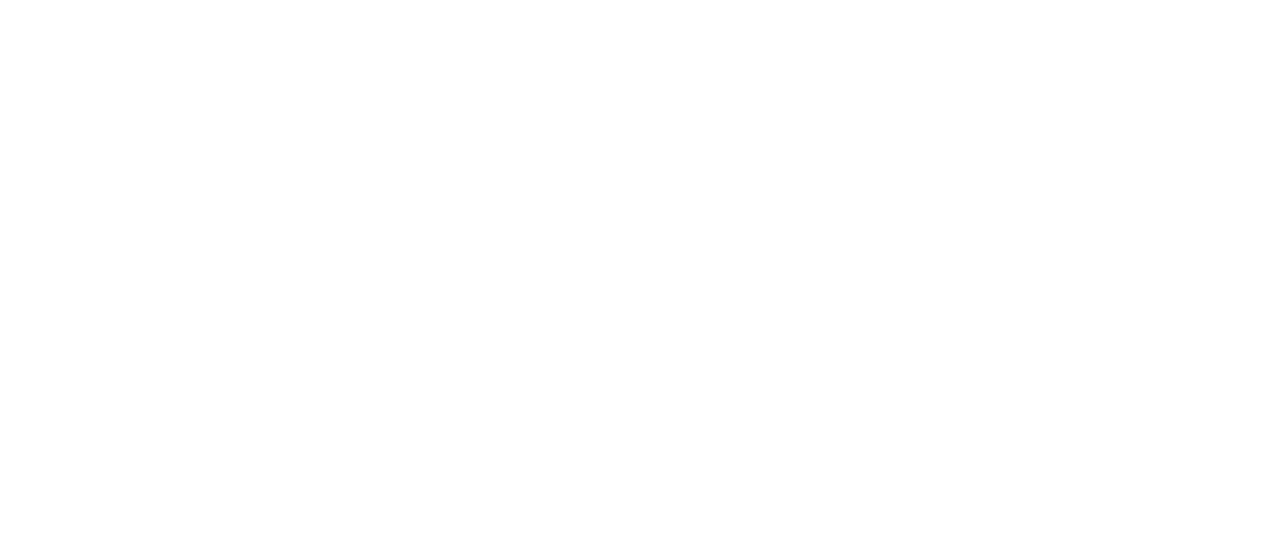
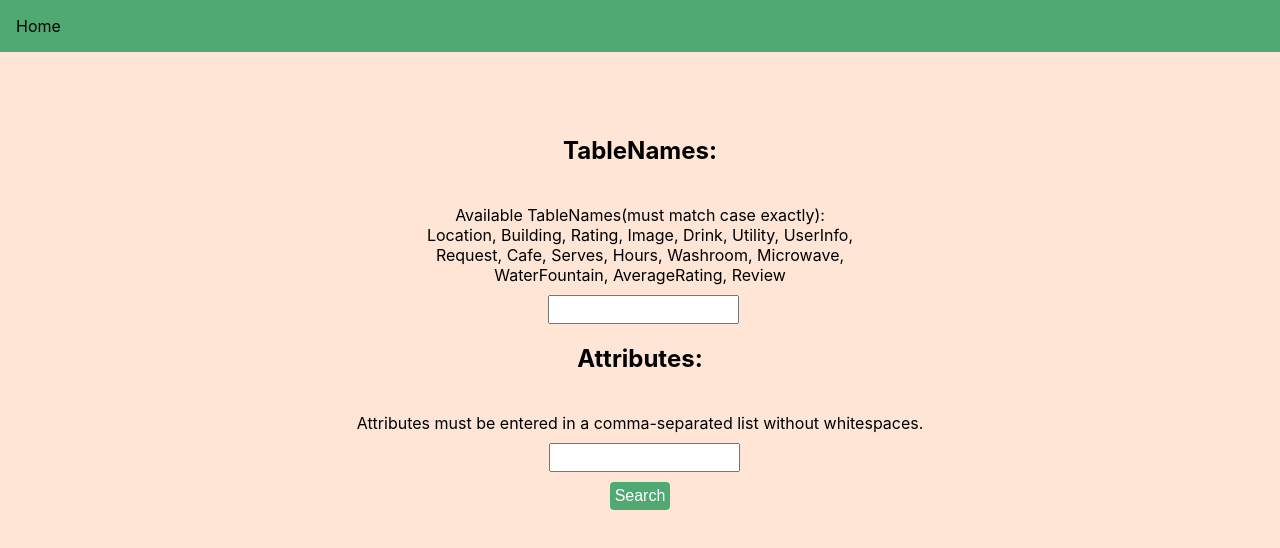
Before and after one commit to elee131/UBCSurvivalKit, a React (Create React App) app in the folder cs304-frontend/: page /dbpage in a window 1280 px wide. Before the commit this address had no page. Shown: the top 548 px of the page. Built offline with nearby package versions, Linux system fonts and the light colour scheme.

Commit message:
added fullDB page

```diff
--- a/cs304-frontend/src/App.js
+++ b/cs304-frontend/src/App.js
@@ -12,6 +12,7 @@
 import AdminPage from "./pages/AdminPage";
 import Features from "./pages/Features";
 import APITest from "./pages/APITest";
+import FullDBPage from "./pages/FullDBPage";
 
 function App() {
   return (
@@ -26,6 +27,7 @@
         <Route path="/user" element={<UserPage />} />
         <Route path="/admin" element={<AdminPage />} />
         <Route path="/features" element={<Features />} />
+        <Route path="/dbpage" element={<FullDBPage />} />
         <Route path="/testing" element={<APITest />} />
       </Routes>
     </BrowserRouter>
--- /dev/null
+++ b/cs304-frontend/src/pages/FullDBPage.js
@@ -0,0 +1,111 @@
+import React, { useState, useEffect } from 'react';
+import { Link } from "react-router-dom";
+import "./Style.css";
+
+function App() {
+    const [data, setData] = useState([]);
+    const [columns, setColumns] = useState([]);
+    const [error, setError] = useState(null);
+    const [tableName, setTableName] = useState("");
+    const [attributes, setAttributes] = useState("");
+
+    const handleSearchClick = async () => {
+        try {
+            const query = new URLSearchParams({ tableName, attributes }).toString();
+            const response = await fetch(`/generic-projection?${query}`, {
+                method: 'GET',
+                headers: {
+                    'Content-Type': 'application/json'
+                }
+            });
+
+            const result = await response.json();
+            if (result.success) {
+                setData(result.data);
+                setColumns(result.columns);
+            } else {
+                setError(result.message);
+            }
+        } catch (err) {
+            setError('Error fetching data');
+        }
+    };
+
+    return (
+        <div className="container">
+            <div className="Navbar">
+                <Link to="/" style={{ textDecoration: "none", color: "black" }}>
+                    Home
+                </Link>
+            </div>
+
+            <div className="checkbox-container">
+                <label className="tableName">
+                    <h2>TableNames:</h2>
+
+                    <br/>
+                    Available TableNames(must match case exactly):
+                    <br/>
+                    Location, Building, Rating, Image, Drink, Utility, UserInfo,
+                    <br/>
+                    Request, Cafe, Serves, Hours, Washroom, Microwave,
+                    <br/>
+                    WaterFountain, AverageRating, Review
+                    <br/>
+
+                    <input
+                        type="text"
+                        value={tableName}
+                        onChange={(e) => setTableName(e.target.value)}
+                        style={{marginTop: '10px', padding: '5px'}}
+                    />
+                </label>
+                <label className="Attributes">
+                    <h2>Attributes:</h2>
+                    <br/>
+                    Attributes must be entered in a comma-separated list without whitespaces.
+                    <br/>
+                    <input
+                        type="text"
+                        value={attributes}
+                        onChange={(e) => setAttributes(e.target.value)}
+                        style={{marginTop: '10px', padding: '5px'}}
+                    />
+                </label>
+                <button
+                    onClick={handleSearchClick}
+                    className="search-button"
+                >
+                    Search
+                </button>
+            </div>
+
+            <div className="resultTable">
+                {error ? (
+                    <div>Error: {error}</div>
+                ) : (
+                    <table>
+                    <thead>
+                        <tr>
+                            {columns.map(column => (
+                                <th key={column}>{column}</th>
+                            ))}
+                        </tr>
+                        </thead>
+                        <tbody>
+                        {data.map((row, rowIndex) => (
+                            <tr key={rowIndex}>
+                                {row.map((cell, cellIndex) => (
+                                    <td key={cellIndex}>{cell}</td>
+                                ))}
+                            </tr>
+                        ))}
+                        </tbody>
+                    </table>
+                )}
+            </div>
+        </div>
+    );
+}
+
+export default App;
--- a/cs304-frontend/src/pages/Home.js
+++ b/cs304-frontend/src/pages/Home.js
@@ -13,6 +13,7 @@
         <Link to="/user"> User Page</Link>
         <Link to="/admin"> Admin Page </Link>
         <Link to="/features"> Features </Link>
+        <Link to="/dbpage">Full DB Query</Link>
         {/* <Link to="/testing"> Test </Link> */}
       </header>
     </div>
--- a/cs304-frontend/src/pages/Style.css
+++ b/cs304-frontend/src/pages/Style.css
@@ -4,6 +4,30 @@
   display: flex;
   align-items: flex-start;
   padding: 1rem 1rem;
+}
+
+.resultTable {
+  display: flex;
+  justify-content: center;
+  align-items: center;
+  width: 100%;
+}
+
+.search-button {
+  margin-top: 10px;
+  padding: 5px;
+  background-color: rgb(80, 169, 114);
+  color: white;
+  border: none;
+  cursor: pointer;
+  font-size: 16px;
+  border-radius: 4px;
+}
+
+
+
+.search-button:hover {
+  background-color: rgb(60, 149, 94);
 }
 
 .App {
```
Also changed, not shown: 2 other files (tests, documents, lock files or other folders).
